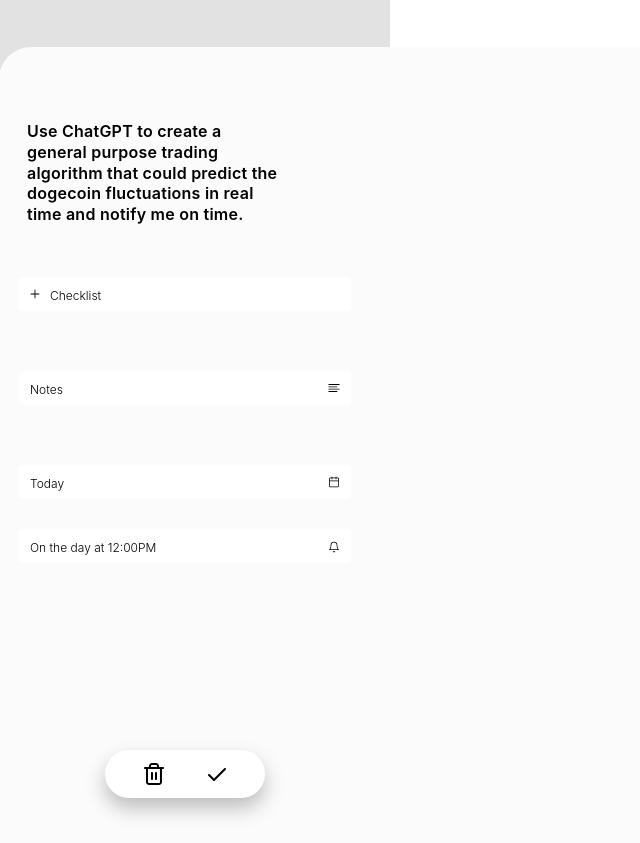
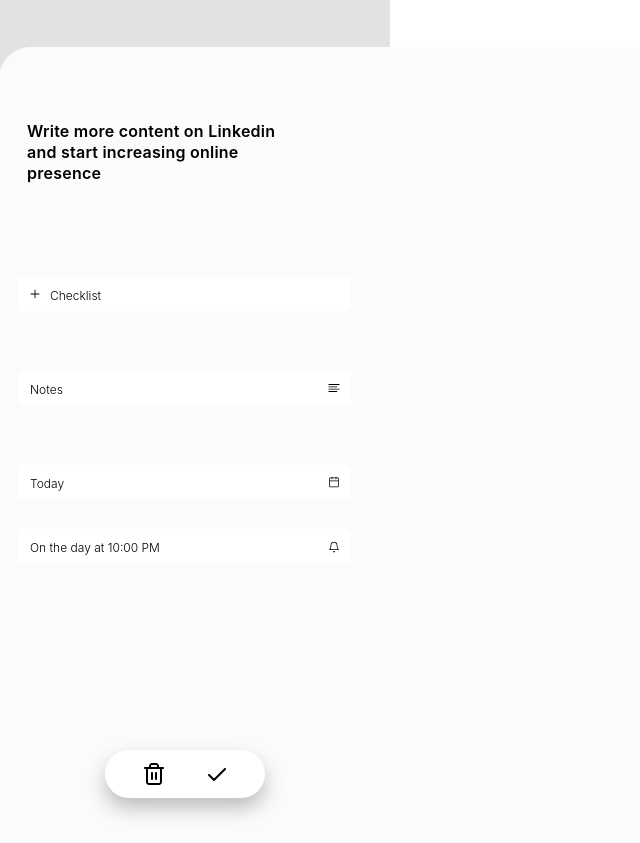
Before and after one commit to agrharsh2000/TaskManagerReact, a React (Create React App) app: page / in a window 1280 px wide. Both pictures are taken after a click on the element 195 px from the left and 175 px from the top of the page. Shown: the whole page, without its empty margins (0-640 px from the left). Built offline with nearby package versions, Linux system fonts and the light colour scheme.

Commit message:
dynamic rendering through json completed

```diff
--- a/src/App.js
+++ b/src/App.js
@@ -16,7 +16,7 @@
     id: "e2",
     taskDescription:
       "Use ChatGPT to create a general purpose trading algorithm that could predict the dogecoin fluctuations in real time and notify me on time.",
-    alarmTime: "10:00 PM",
+    alarmTime: "11:00 PM",
     date: "Today",
   },
   {
@@ -51,9 +51,12 @@
 
 function App() {
   const [showTaskDisplay, setShowTaskDisplay] = useState(false);
+  const [selectedTask, setSelectedTask] = useState(null);
+  const handleUserListClick = (id) => {
+    const task = DUMMY_DATA.find((task) => task.id === id);
+    console.log(task);
 
-  const handleUserListClick = () => {
-    console.log("hello ji");
+    setSelectedTask(task);
     setShowTaskDisplay(true);
   };
 
@@ -61,7 +64,7 @@
     <div>
       {showTaskDisplay ? (
         <>
-          <TaskDisplay users={SOMEDAY_DATA} />
+          <TaskDisplay users={selectedTask} />
         </>
       ) : (
         <>
--- a/src/components/Users/TaskDisplay.js
+++ b/src/components/Users/TaskDisplay.js
@@ -8,14 +8,12 @@
 import Notes from "../../img/Notes.svg";
 import Add from "../../img/Add.svg";
 const TaskDisplay = (props) => {
+  console.log(props.users);
   return (
     <div className="task-display-container">
       <div className="header"></div>
       <div className="TaskInsider">
-        <div className="TaskHeading">
-          Use ChatGPT to create a general purpose trading algorithm that could
-          predict the dogecoin fluctuations in real time and notify me on time.
-        </div>
+        <div className="TaskHeading">{props.users.taskDescription}</div>
         <div className="tasklist">
           <div className="TaskCheckList">
             <img src={Add} alt=""></img>
@@ -28,12 +26,14 @@
           </div>
 
           <div className="TaskCheckL">
-            <div className="TaskChecker">Today</div>
+            <div className="TaskChecker">{props.users.date}</div>
             <img src={Calendar} alt=""></img>
           </div>
 
           <div className="TaskCheckL2">
-            <div className="TaskChecker">On the day at 12:00PM</div>
+            <div className="TaskChecker">
+              On the day at {props.users.alarmTime}
+            </div>
             <img src={bell} width="12" height="14" alt=""></img>
           </div>
         </div>
--- a/src/components/Users/UserList.js
+++ b/src/components/Users/UserList.js
@@ -3,14 +3,17 @@
 import "./UserList.css";
 import bell from "../../img/bell.svg";
 const UserList = (props) => {
-  const handleUserListClick = () => {
-    console.log("sharma");
-    props.onClick();
+  const handleUserListClick = (id) => {
+    props.onClick(id);
   };
   return (
     <div className="users">
       {props.users.map((user) => (
-        <Card className="tasks" onClick={props.onClick}>
+        <Card
+          className="tasks"
+          key={user.id}
+          onClick={() => handleUserListClick(user.id)}
+        >
           <div className="taskDesc"> {user.taskDescription} </div>
           <div className="taskSchedule">
             <img src={bell} />
```
